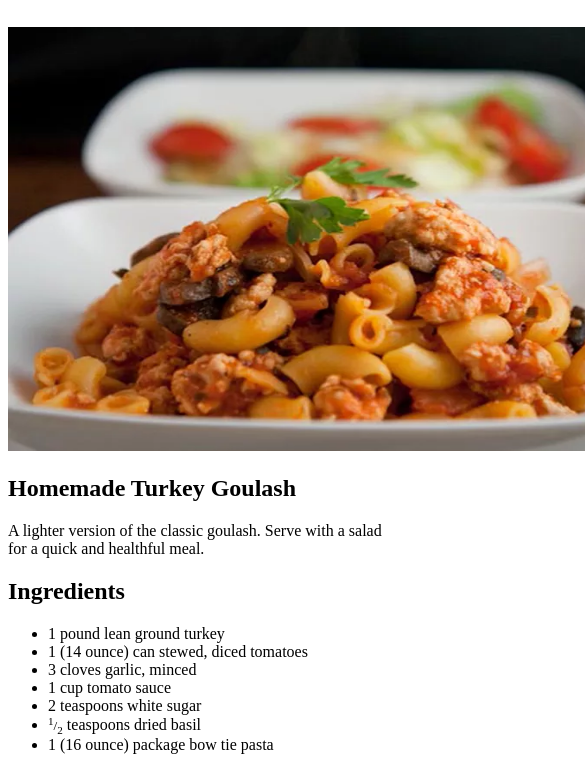
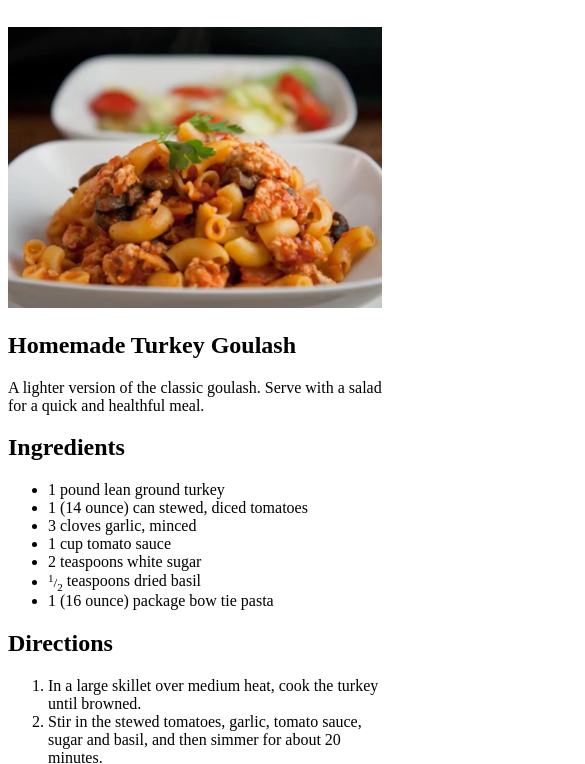
Before and after one commit to AnonymousM21/m21OdinRecipes, a plain HTML site: page recipes/turkeyGoulash.html in a window 390 px wide. Shown: the part 94-858 px from the top of the page, 585 px wide, since content can reach past the window. Drawn offline with Linux system fonts and the light colour scheme.

Commit message:
Use 'max-width' instead of 'width' for images
using 'max-width' instead of 'width' will improve
the browser's handling of small windows like
mobile phones.

```diff
--- a/css/style.css
+++ b/css/style.css
@@ -26,3 +26,8 @@
   text-align: center;
   text-decoration: underline;
 }
+
+.responsiveImg {
+  max-width: 100%;
+  height: auto;
+}
--- a/recipes/turkeyGoulash.html
+++ b/recipes/turkeyGoulash.html
@@ -12,8 +12,7 @@
     <img
       src="../images/turkeyGoulash.jpg"
       alt="Finished Turkey Goulash dish image"
-      width="648"
-      height="424"
+      class="responsiveImg"
     />
     <h2>Homemade Turkey Goulash</h2>
     <p>
```
Also changed, not shown: recipes/chipotleChickenBurger.html (+1 -2 lines), recipes/easyRibEyeRoast.html (+1 -2 lines).
